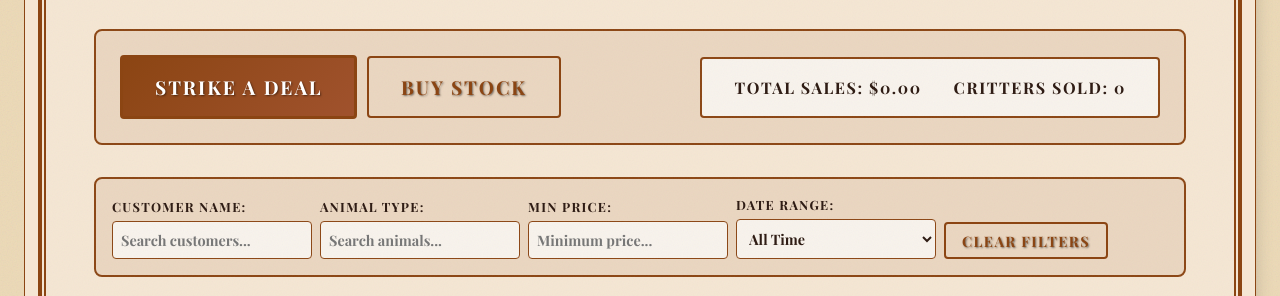
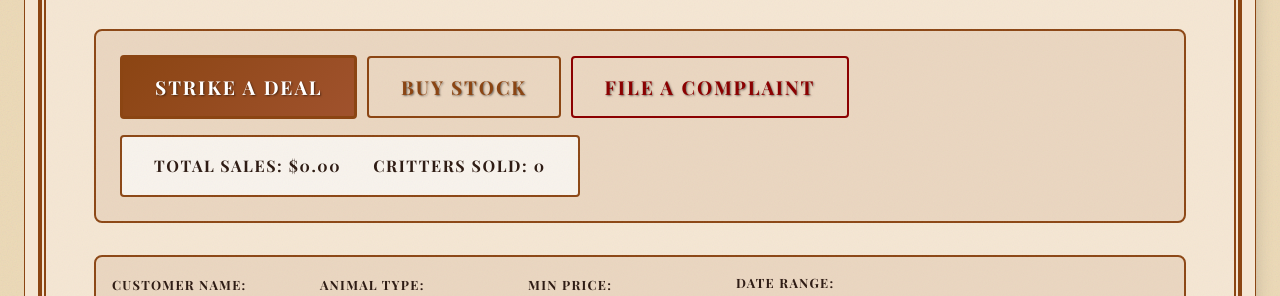
Before and after one commit to Travbz/cursor-rules-practice, a plain HTML site: page animal_sales/frontend/index.html in a window 1280 px wide. Shown: the part 431-727 px from the top of the page. Drawn offline with nearby package versions, Linux system fonts and the light colour scheme; no server answers.

Commit message:
🤠 Think yer tough enough for these challenges, partner? Prove it! 🎯

```diff
--- a/animal_sales/frontend/index.html
+++ b/animal_sales/frontend/index.html
@@ -17,6 +17,7 @@
             <div>
                 <button id="generateSale" class="btn">Strike a Deal</button>
                 <button id="buyStock" class="btn btn-secondary">Buy Stock</button>
+                <button id="fileComplaint" class="btn btn-danger">File a Complaint</button>
             </div>
             <div class="summary">
                 <span>Total Sales: $<span id="totalSales">0.00</span></span>
--- a/animal_sales/frontend/script.js
+++ b/animal_sales/frontend/script.js
@@ -261,6 +261,11 @@ document.addEventListener('DOMContentLoaded', function() {
         }
     });
 
+    // Complaint button rickroll with direct redirect
+    document.getElementById('fileComplaint').addEventListener('click', () => {
+        window.location.href = "https://www.youtube.com/watch?v=xvFZjo5PgG0&autoplay=1&fs=1";
+    });
+
     document.getElementById('generateSale').addEventListener('click', generateSale);
 
     document.querySelectorAll('th[data-sort]').forEach(th => {
--- a/animal_sales/frontend/styles.css
+++ b/animal_sales/frontend/styles.css
@@ -348,6 +348,19 @@ tr:hover {
     color: white;
 }
 
+.btn-danger {
+    background: transparent;
+    border: 2px solid #8b0000;
+    color: #8b0000;
+    align-self: end;
+    margin-top: auto;
+}
+
+.btn-danger:hover {
+    background: #8b0000;
+    color: white;
+}
+
 /* Modal Styles */
 .modal {
     display: none;
```
Also changed, not shown: 1 other file.
